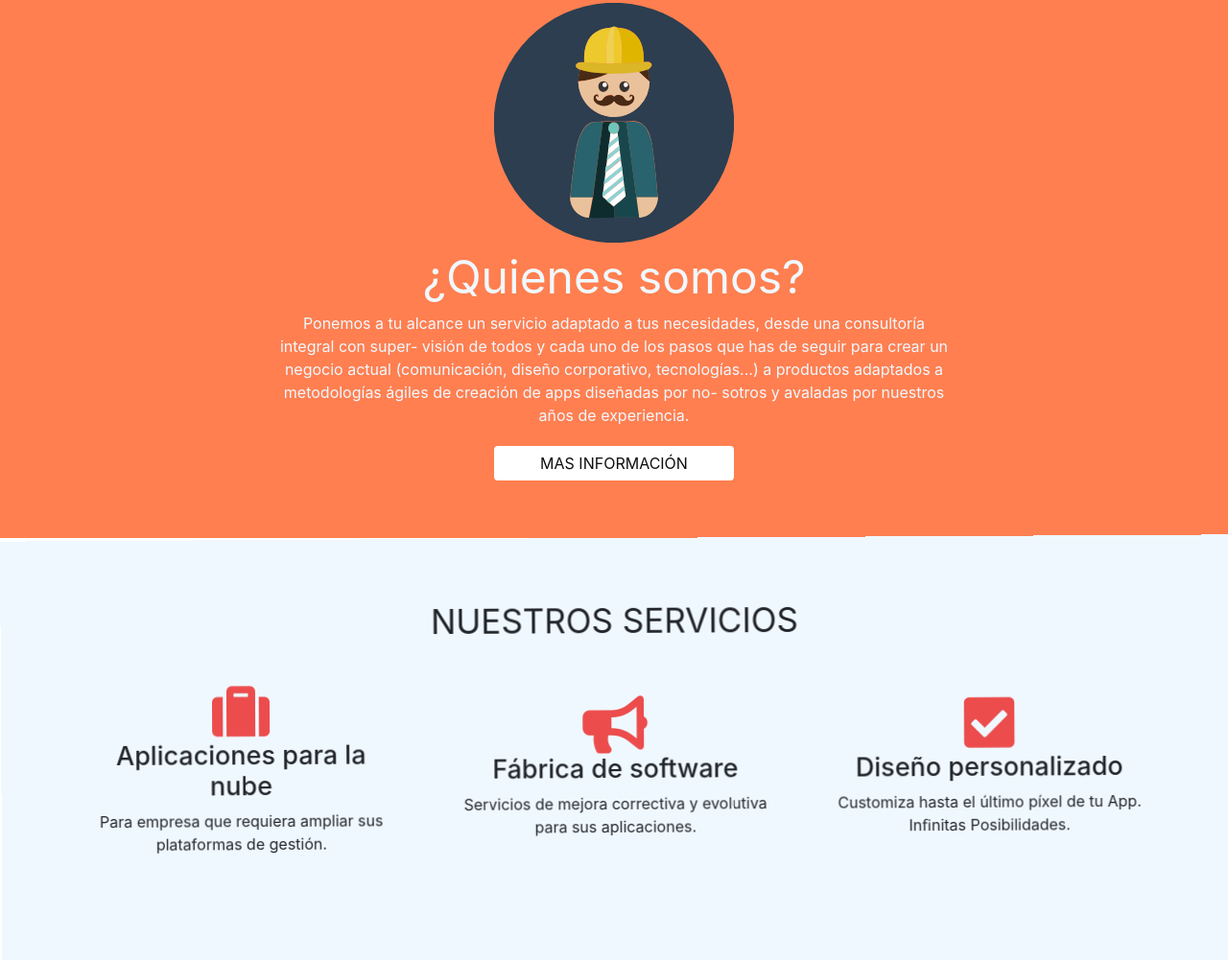
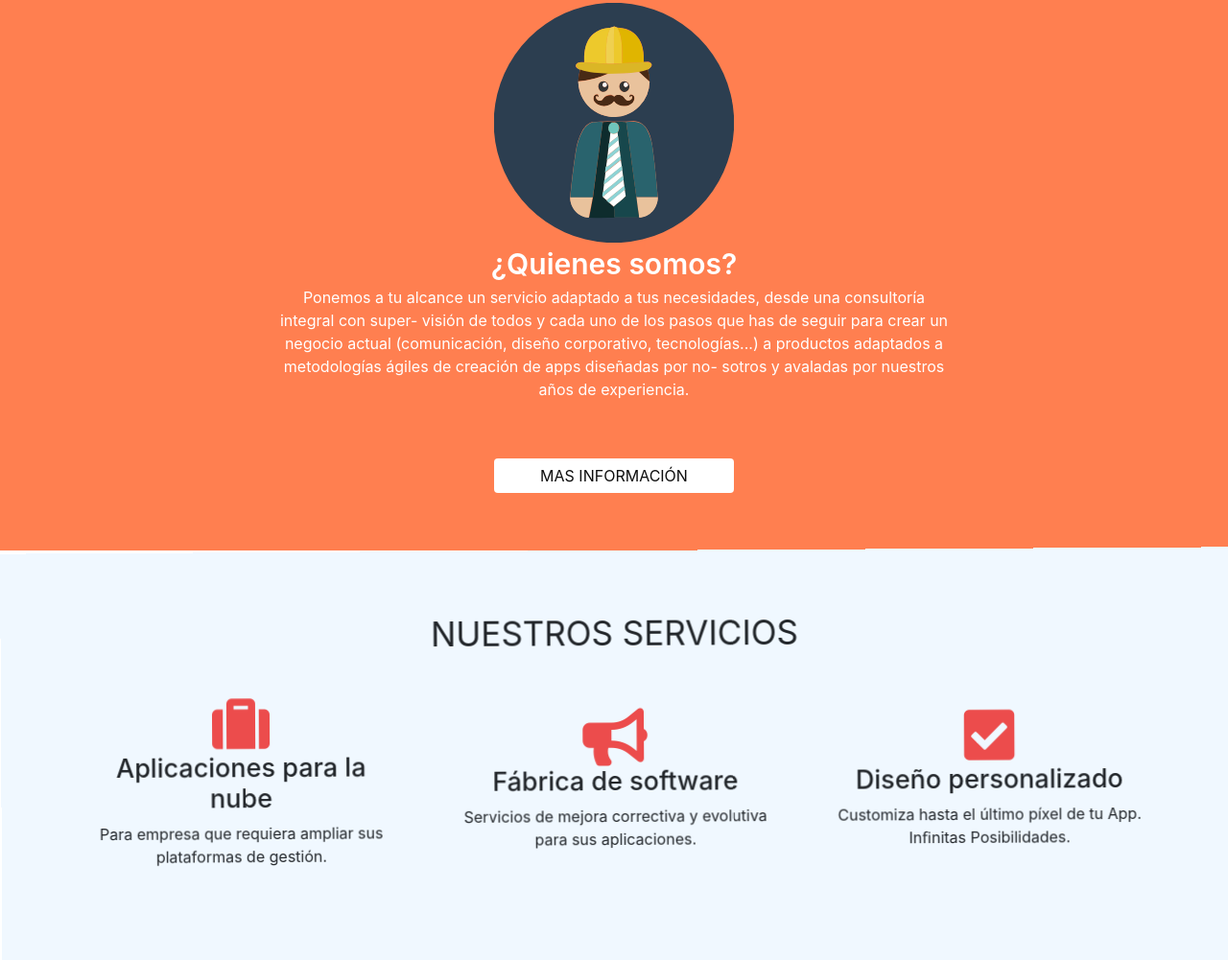
Before and after one commit to StivenCarvajalCampus/Sandbox, a plain HTML site: page index.html in a window 1280 px wide. Shown: the part 857-1858 px from the top of the page at 96% size. Drawn offline with nearby package versions, Linux system fonts and the light colour scheme.

Commit message:
proyectofinal1.1

```diff
--- a/index.html
+++ b/index.html
@@ -63,9 +63,9 @@
           <div class="box-1-contenido" >
             <img src="images/nosotros.svg" >
             <br>
-      <a style="color: aliceblue; font-size: 300%;">¿Quienes somos? </a>
+      <a>¿Quienes somos? </a>
       <br>
-      <a style="color: aliceblue;">Ponemos a tu alcance un servicio
+      <p>Ponemos a tu alcance un servicio
         adaptado a tus necesidades, desde
         una consultoría integral con super-
         visión de todos y cada uno de los
@@ -75,9 +75,9 @@
         adaptados a metodologías ágiles de
         creación de apps diseñadas por no-
         sotros y avaladas por nuestros años
-        de experiencia.</a>
+        de experiencia.</p>
         <br>
-      <button type="button" class="btn btn-primary" style=" background-color: #ffffff ; border: black; color: #0e0e0e; margin-top: 20px;">MAS INFORMACIÓN</button>
+      <button type="button" class="btn btn-primary">MAS INFORMACIÓN</button>
       </div>
     </div>
     <div class="box-2 wow swing" id="servicios">
--- a/style.css
+++ b/style.css
@@ -159,6 +159,22 @@ background-size: cover;
     max-width: 700px;
     padding: 60px 0;
 }
+.box-1 a{
+    font-weight: 600;
+    font-size: 30px;
+    color: #fff !important;
+
+}
+.box-1 p{
+    color: #fff;
+    transition: all 0.4s ease-in-out;
+}
+.box-1 button{
+    background-color: #ffffff ;
+    border: black;
+    color: #0e0e0e;
+    margin-top: 20px;
+}
 .box-1-contenido img {
     width: 250px;
     transition: all 0.4s ease-in-out;
```
